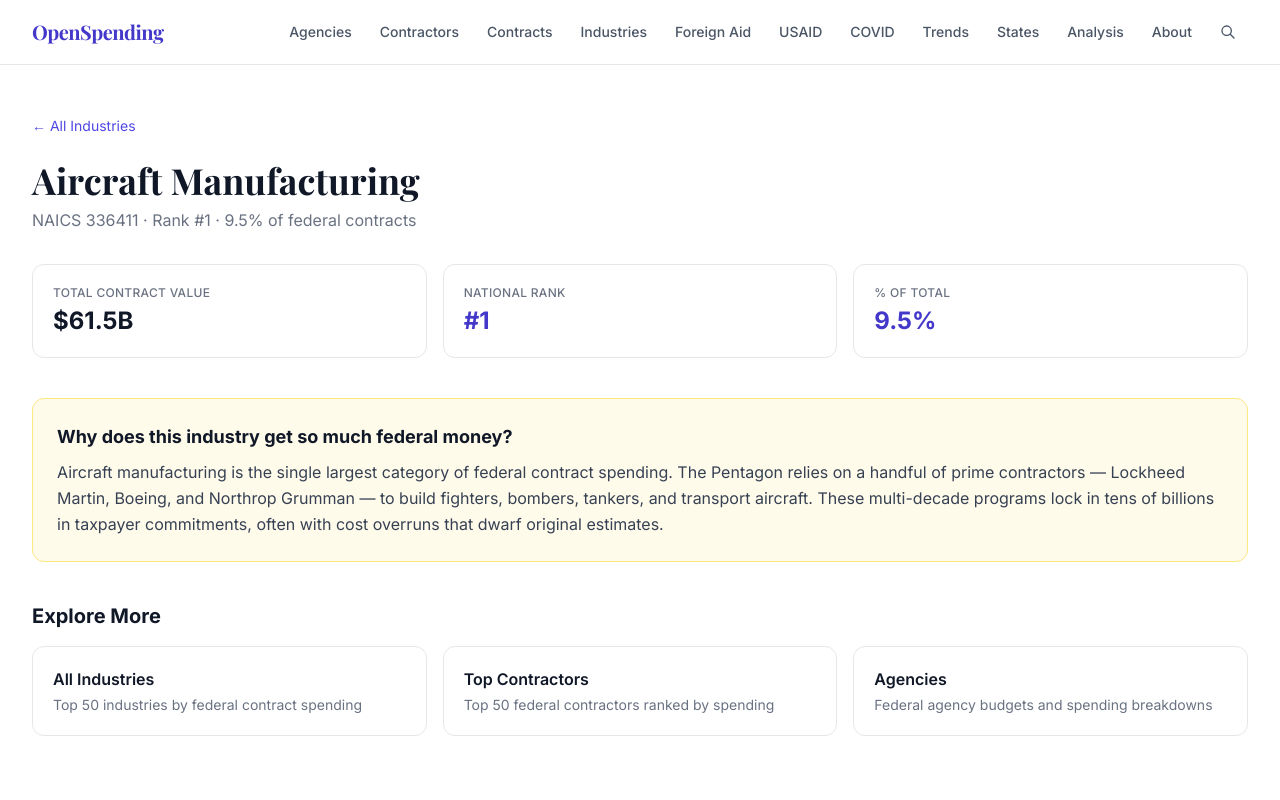
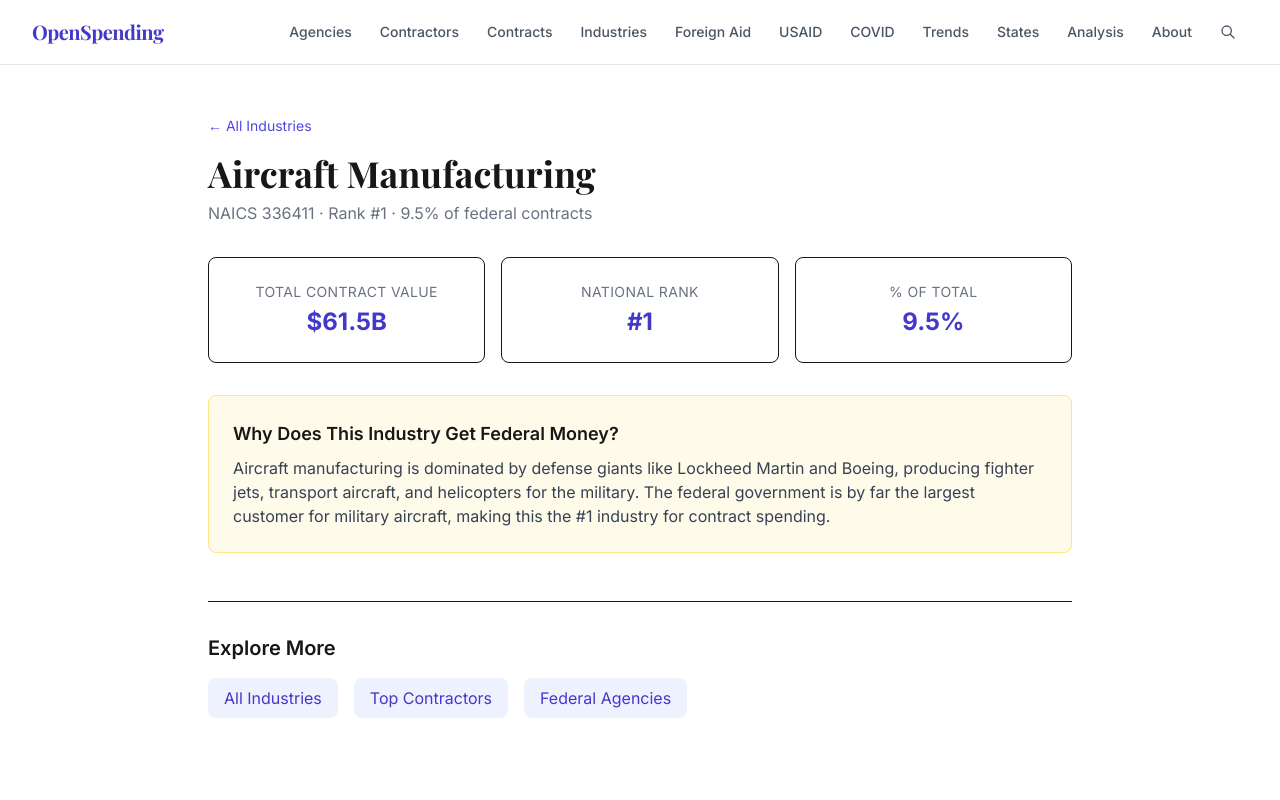
Before and after one commit to kianbob/openspending, a Next.js app: page /industries/336411-aircraft-manufacturing in a window 1280 px wide. Shown: the top 800 px of the page. Built offline with nearby package versions, Linux system fonts and the light colour scheme.

Commit message:
Batch 2: Industry detail pages with editorial callouts, sitemap update

```diff
--- a/src/app/industries/[code]/page.tsx
+++ b/src/app/industries/[code]/page.tsx
@@ -1,8 +1,9 @@
 import Link from "next/link";
-import { formatDollars, formatPercent } from "@/lib/format";
-import industryList from "@/../public/data/industry-details.json";
+import { formatDollars } from "@/lib/format";
+import industries from "@/../public/data/industry-details.json";
+import type { Metadata } from "next";
 
-type IndustryEntry = {
+type Industry = {
   code: string;
   name: string;
   slug: string;
@@ -11,60 +12,39 @@ type IndustryEntry = {
   pctOfTotal: number;
 };
 
-const industries = industryList as IndustryEntry[];
+const allIndustries = industries as Industry[];
+const bySlug = Object.fromEntries(allIndustries.map((i) => [i.slug, i]));
+// Also index by code for fallback
+const byCode = Object.fromEntries(allIndustries.map((i) => [i.code, i]));
 
-const slugMap = new Map(industries.map((ind) => [ind.slug, ind]));
-
-function getEditorialCallout(rank: number): string | null {
-  switch (rank) {
-    case 1:
-      return "Aircraft manufacturing is the single largest category of federal contract spending. The Pentagon relies on a handful of prime contractors — Lockheed Martin, Boeing, and Northrop Grumman — to build fighters, bombers, tankers, and transport aircraft. These multi-decade programs lock in tens of billions in taxpayer commitments, often with cost overruns that dwarf original estimates.";
-    case 2:
-      return "Engineering services is a catch-all for the technical brainpower the government outsources — everything from weapons system design to infrastructure planning. Much of this spending flows through large defense contractors and consulting firms, raising questions about whether the government has hollowed out its own internal expertise.";
-    case 3:
-      return "Health insurance carriers collect massive federal payments through TRICARE (military health), the Federal Employees Health Benefits Program, and Medicare Advantage contracts. Optum and other managed-care giants dominate this space, making healthcare one of the government's biggest line items outside of defense hardware.";
-    case 4:
-      return "Federal R&D contracts fund everything from next-generation weapons systems to biomedical research. National laboratories, universities, and defense contractors compete for these dollars, which represent the government's bet on future capabilities. The sheer scale — over $46 billion — shows how dependent American science and defense innovation are on federal funding.";
-    case 5:
-      return "Shipbuilding is dominated by two yards: Huntington Ingalls in Newport News, VA and General Dynamics' Electric Boat in Groton, CT. These near-monopolies build America's aircraft carriers, submarines, and destroyers. With no real competition, costs have spiraled — a single Virginia-class submarine now exceeds $3 billion.";
-    case 6:
-      return "Facilities support services covers the mundane but expensive work of keeping military bases, federal buildings, and government installations running — maintenance, janitorial, landscaping, and utilities management. This is quintessential outsourced government work, employing hundreds of thousands of contract workers.";
-    case 7:
-      return "Guided missiles and space vehicles represent the cutting edge of defense spending — from Raytheon's Tomahawk cruise missiles to SpaceX launch contracts. This industry has seen a spending surge as the Pentagon invests in hypersonic weapons and space capabilities to compete with China and Russia.";
-    case 8:
-      return "Computer systems design is the IT backbone of the federal government. Contractors like Booz Allen Hamilton, Leidos, and SAIC build and maintain the systems that agencies depend on daily. The government's chronic inability to manage its own technology has turned this into a multi-billion dollar industry unto itself.";
-    case 9:
-      return "Federal construction spending covers military bases, VA hospitals, courthouses, border infrastructure, and embassy compounds worldwide. The Army Corps of Engineers and GSA manage most of these projects, which frequently run over budget and behind schedule.";
-    case 10:
-      return "This catch-all IT category covers cybersecurity, cloud migration, data analytics, and other tech services that don't fit neatly into programming or systems design. It's one of the fastest-growing areas of federal spending as agencies race to modernize aging infrastructure and defend against cyber threats.";
-    default:
-      return null;
-  }
-}
+const editorialCallouts: Record<string, string> = {
+  "336411": "Aircraft manufacturing is dominated by defense giants like Lockheed Martin and Boeing, producing fighter jets, transport aircraft, and helicopters for the military. The federal government is by far the largest customer for military aircraft, making this the #1 industry for contract spending.",
+  "541330": "Engineering services firms design everything from military bases to bridges. Federal agencies rely heavily on private engineering contractors for infrastructure, weapons systems design, and environmental remediation projects.",
+  "524114": "Health insurance carriers receive massive federal payments through TRICARE (military health), Medicare Advantage, and the Federal Employees Health Benefits Program. Optum, Humana, and other insurers process billions in government-funded healthcare.",
+  "541715": "R&D contractors conduct cutting-edge research for the Department of Defense, NASA, and the Department of Energy. From advanced materials to biodefense, the federal government funds research it considers too risky or strategic for the private sector alone.",
+  "336611": "Shipbuilding is essentially a government-funded industry — the U.S. Navy is the primary customer. Companies like Huntington Ingalls and General Dynamics build aircraft carriers, submarines, and destroyers that cost billions each.",
+  "561210": "Facilities support services companies manage and maintain federal buildings, military bases, and government installations worldwide. This includes everything from janitorial services to complex base operations support.",
+  "336414": "Guided missile and space vehicle manufacturing covers ICBMs, missile defense systems, and space launch vehicles. Companies like Raytheon, Lockheed Martin, and Northrop Grumman dominate this highly classified sector.",
+  "541512": "Computer systems design firms build and maintain the IT infrastructure that runs the federal government. From cybersecurity to cloud migration, these contractors are essential to modernizing aging government technology.",
+  "236220": "Commercial and institutional building construction covers military barracks, VA hospitals, federal courthouses, and embassy construction. The Army Corps of Engineers and GSA are major clients.",
+  "541519": "Other computer services is a catch-all for IT support, help desks, and technology consulting. The federal government's massive and often outdated IT infrastructure requires constant contractor support.",
+};
 
 export function generateStaticParams() {
-  return industries.map((ind) => ({ code: ind.slug }));
+  return allIndustries.map((i) => ({ code: i.slug }));
 }
 
 export async function generateMetadata({
   params,
 }: {
   params: Promise<{ code: string }>;
-}) {
+}): Promise<Metadata> {
   const { code } = await params;
-  const entry = slugMap.get(code);
-  const name = entry?.name ?? "Industry";
-  const amount = entry ? formatDollars(entry.amount) : "";
-  const title = entry
-    ? `${name}: ${amount} in Federal Contracts — OpenSpending`
-    : `${name} — Federal Spending by Industry — OpenSpending`;
-  const description = entry
-    ? `${name} (NAICS ${entry.code}) receives ${amount} in federal contracts, ranking #${entry.rank} among all industries. Explore the data.`
-    : `Federal contract spending data for ${name}.`;
+  const industry = bySlug[code] || byCode[code];
+  if (!industry) return { title: "Industry Not Found — OpenSpending" };
   return {
-    title,
-    description,
-    openGraph: { title, description },
+    title: `${industry.name} — Federal Spending by Industry — OpenSpending`,
+    description: `The federal government spent ${formatDollars(industry.amount)} on ${industry.name} (NAICS ${industry.code}), ranking #${industry.rank} among all industries.`,
   };
 }
 
@@ -74,98 +54,103 @@ export default async function IndustryDetailPage({
   params: Promise<{ code: string }>;
 }) {
   const { code } = await params;
-  const entry = slugMap.get(code);
-  if (!entry) return null;
+  const industry = bySlug[code] || byCode[code];
 
-  const { name, code: naicsCode, amount, rank, pctOfTotal } = entry;
-  const callout = getEditorialCallout(rank);
+  if (!industry) {
+    return (
+      <main className="max-w-4xl mx-auto px-4 py-12">
+        <h1 className="text-3xl font-bold">Industry Not Found</h1>
+        <p className="mt-4">
+          <Link href="/industries" className="text-indigo-600 hover:underline">
+            ← Back to All Industries
+          </Link>
+        </p>
+      </main>
+    );
+  }
+
+  const callout = editorialCallouts[industry.code];
 
   return (
-    <div className="max-w-7xl mx-auto px-4 sm:px-6 lg:px-8 py-12">
+    <main className="max-w-4xl mx-auto px-4 py-12">
+      {/* Breadcrumb */}
       <Link
         href="/industries"
-        className="text-indigo-600 hover:text-indigo-800 text-sm mb-6 inline-block"
+        className="text-indigo-600 hover:underline text-sm"
       >
-        &larr; All Industries
+        ← All Industries
       </Link>
 
-      <h1 className="font-serif text-3xl md:text-4xl font-bold text-gray-900 mb-2">
-        {name}
+      <h1 className="text-3xl md:text-4xl font-bold mt-4 font-serif">
+        {industry.name}
       </h1>
-      <p className="text-gray-500 mb-8">
-        NAICS {naicsCode} &middot; Rank #{rank} &middot;{" "}
-        {formatPercent(pctOfTotal)} of federal contracts
+      <p className="text-gray-500 mt-2">
+        NAICS {industry.code} · Rank #{industry.rank} · {industry.pctOfTotal}%
+        of federal contracts
       </p>
 
-      {/* Stat cards */}
-      <div className="grid grid-cols-1 sm:grid-cols-3 gap-4 mb-10">
-        <div className="bg-white rounded-xl border border-gray-200 p-5">
-          <p className="text-xs font-medium text-gray-500 uppercase tracking-wide">
+      {/* Stat Cards */}
+      <div className="grid grid-cols-1 md:grid-cols-3 gap-4 mt-8">
+        <div className="bg-white border rounded-lg p-6 text-center">
+          <p className="text-sm text-gray-500 uppercase tracking-wide">
             Total Contract Value
           </p>
-          <p className="text-2xl font-bold text-gray-900 mt-1">
-            {formatDollars(amount)}
+          <p className="text-2xl font-bold text-indigo-700 mt-1">
+            {formatDollars(industry.amount)}
           </p>
         </div>
-        <div className="bg-white rounded-xl border border-gray-200 p-5">
-          <p className="text-xs font-medium text-gray-500 uppercase tracking-wide">
+        <div className="bg-white border rounded-lg p-6 text-center">
+          <p className="text-sm text-gray-500 uppercase tracking-wide">
             National Rank
           </p>
-          <p className="text-2xl font-bold text-indigo-700 mt-1">#{rank}</p>
+          <p className="text-2xl font-bold text-indigo-700 mt-1">
+            #{industry.rank}
+          </p>
         </div>
-        <div className="bg-white rounded-xl border border-gray-200 p-5">
-          <p className="text-xs font-medium text-gray-500 uppercase tracking-wide">
+        <div className="bg-white border rounded-lg p-6 text-center">
+          <p className="text-sm text-gray-500 uppercase tracking-wide">
             % of Total
           </p>
           <p className="text-2xl font-bold text-indigo-700 mt-1">
-            {formatPercent(pctOfTotal)}
+            {industry.pctOfTotal}%
           </p>
         </div>
       </div>
 
-      {/* Editorial callout for top 10 */}
+      {/* Editorial Callout */}
       {callout && (
-        <div className="bg-amber-50 border border-amber-200 rounded-xl p-6 mb-10">
-          <h2 className="text-lg font-bold text-gray-900 mb-2">
-            Why does this industry get so much federal money?
+        <div className="mt-8 bg-amber-50 border border-amber-200 rounded-lg p-6">
+          <h2 className="font-semibold text-lg mb-2">
+            Why Does This Industry Get Federal Money?
           </h2>
-          <p className="text-gray-700 leading-relaxed">{callout}</p>
+          <p className="text-gray-700">{callout}</p>
         </div>
       )}
 
       {/* Explore More */}
-      <div className="mb-12">
-        <h2 className="text-xl font-bold text-gray-900 mb-4">Explore More</h2>
-        <div className="grid grid-cols-1 sm:grid-cols-3 gap-4">
+      <div className="mt-12 border-t pt-8">
+        <h2 className="text-xl font-semibold mb-4">Explore More</h2>
+        <div className="flex flex-wrap gap-4">
           <Link
             href="/industries"
-            className="bg-white rounded-xl border border-gray-200 p-5 hover:border-indigo-300 hover:shadow-sm transition-all"
+            className="px-4 py-2 bg-indigo-50 text-indigo-700 rounded-lg hover:bg-indigo-100 transition"
           >
-            <p className="font-semibold text-gray-900">All Industries</p>
-            <p className="text-sm text-gray-500 mt-1">
-              Top 50 industries by federal contract spending
-            </p>
+            All Industries
           </Link>
           <Link
             href="/contractors"
-            className="bg-white rounded-xl border border-gray-200 p-5 hover:border-indigo-300 hover:shadow-sm transition-all"
+            className="px-4 py-2 bg-indigo-50 text-indigo-700 rounded-lg hover:bg-indigo-100 transition"
           >
-            <p className="font-semibold text-gray-900">Top Contractors</p>
-            <p className="text-sm text-gray-500 mt-1">
-              Top 50 federal contractors ranked by spending
-            </p>
+            Top Contractors
           </Link>
           <Link
             href="/agencies"
-            className="bg-white rounded-xl border border-gray-200 p-5 hover:border-indigo-300 hover:shadow-sm transition-all"
+            className="px-4 py-2 bg-indigo-50 text-indigo-700 rounded-lg hover:bg-indigo-100 transition"
           >
-            <p className="font-semibold text-gray-900">Agencies</p>
-            <p className="text-sm text-gray-500 mt-1">
-              Federal agency budgets and spending breakdowns
-            </p>
+            Federal Agencies
           </Link>
         </div>
       </div>
-    </div>
+    </main>
   );
 }
```
Also changed, not shown: src/app/sitemap.ts (+11 -0 lines).
